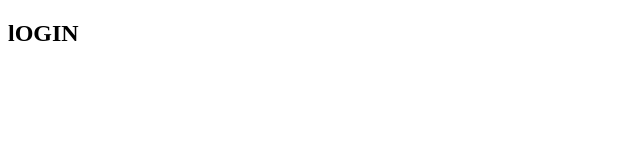
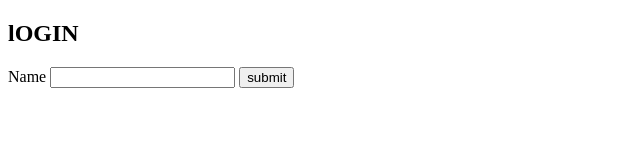
Before and after one commit to Abolghasem-Taziki/new-roject, a plain HTML site: page login.html in a window 1280 px wide. Shown: the whole page, without its empty margins (0-640 px from the left). Drawn offline with Linux system fonts and the light colour scheme.

Commit message:
i change login

```diff
--- a/login.html
+++ b/login.html
@@ -10,6 +10,11 @@
 
 <body>
     <H2>lOGIN</H2>
+    <form action="">
+        <label for="">Name</label>
+        <input type="text">
+        <button>submit</button>
+    </form>
 </body>
 
 </html>
```
